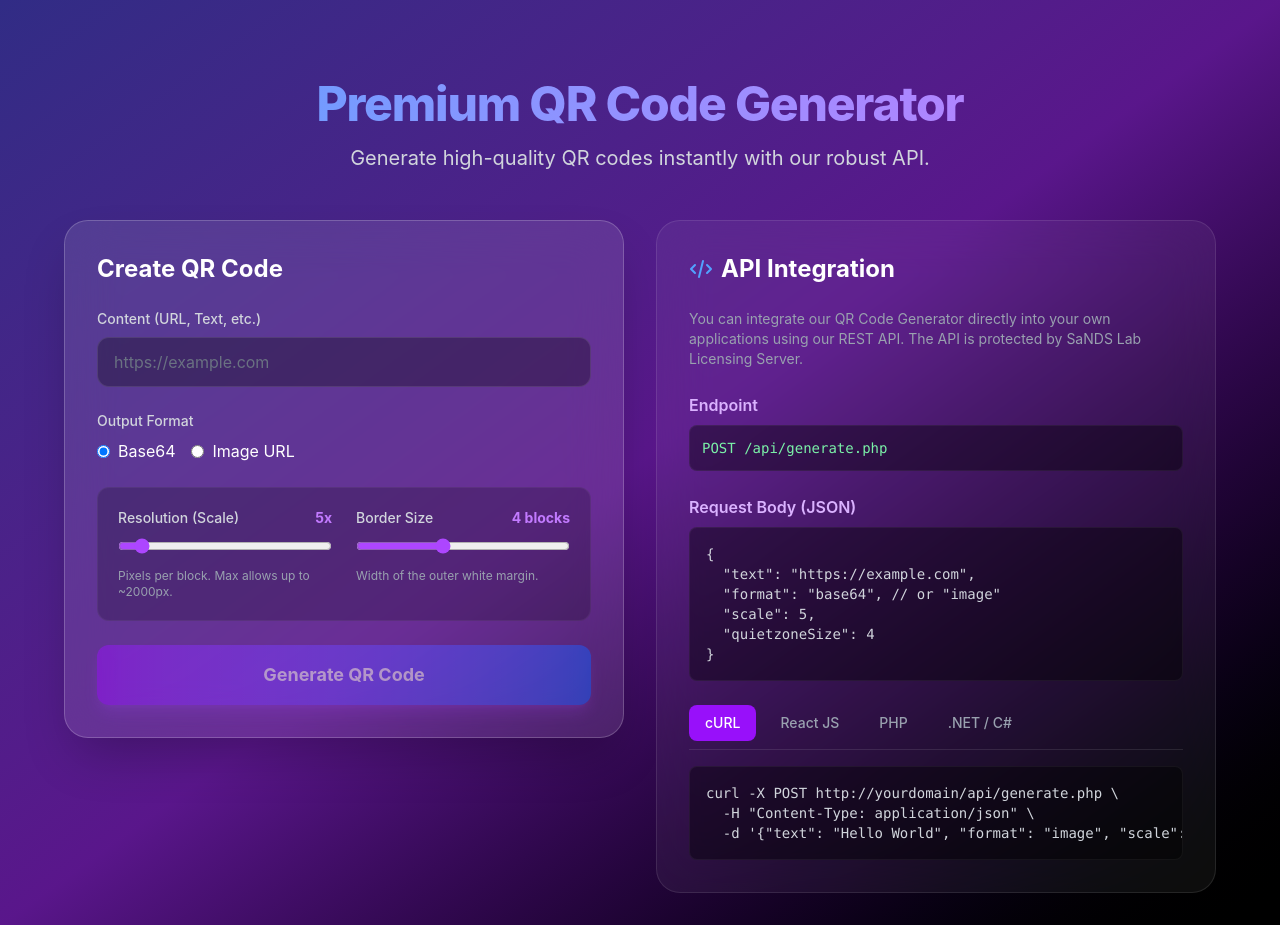
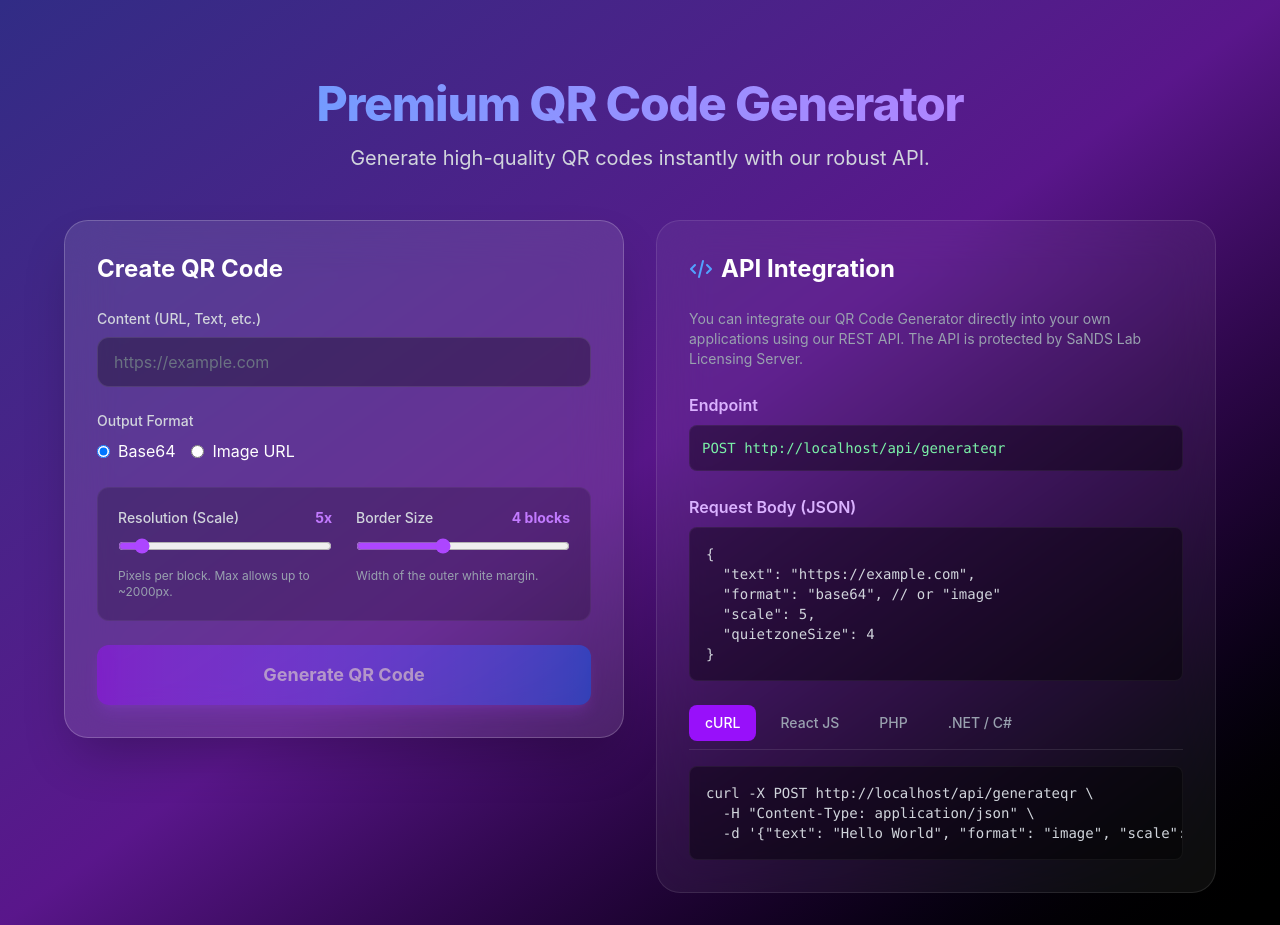
Before and after one commit to ajitsands/qrgeneratot, a React app in the folder frontend/: page / in a window 1280 px wide. Built offline with nearby package versions, Linux system fonts and the light colour scheme; the HTML template or start-up script is replaced by a standard one.

Commit message:
Add extensionless API routes and dynamic full URLs

```diff
--- a/frontend/src/App.jsx
+++ b/frontend/src/App.jsx
@@ -25,7 +25,7 @@ function App() {
     setActivationMessage(null)
 
     try {
-      const response = await fetch('api/generate.php', {
+      const response = await fetch('api/generateqr', {
         method: 'POST',
         headers: {
           'Content-Type': 'application/json',
@@ -57,7 +57,7 @@ function App() {
     setActivationMessage(null)
 
     try {
-      const response = await fetch('api/activate.php', {
+      const response = await fetch('api/activate', {
         method: 'POST',
         headers: {
           'Content-Type': 'application/json',
@@ -251,7 +251,7 @@ function App() {
               <div className="space-y-2">
                 <h3 className="font-semibold text-purple-300">Endpoint</h3>
                 <code className="block p-3 bg-black/40 rounded-lg text-sm text-green-300 font-mono border border-white/5">
-                  POST /api/generate.php
+                  POST {window.location.origin}/api/generateqr
                 </code>
               </div>
 
@@ -284,12 +284,12 @@ function App() {
 
                 <div className="relative">
                   <pre className="p-4 bg-black/40 rounded-lg text-sm text-gray-300 font-mono overflow-x-auto border border-white/5">
-                    {activeTab === 'curl' && `curl -X POST http://yourdomain/api/generate.php \\
+                    {activeTab === 'curl' && `curl -X POST ${window.location.origin}/api/generateqr \\
   -H "Content-Type: application/json" \\
   -d '{"text": "Hello World", "format": "image", "scale": ${scale}, "quietzoneSize": ${quietzoneSize}}'`}
 
                     {activeTab === 'react' && `const generateQR = async () => {
-  const response = await fetch('http://yourdomain/api/generate.php', {
+  const response = await fetch('${window.location.origin}/api/generateqr', {
     method: 'POST',
     headers: { 'Content-Type': 'application/json' },
     body: JSON.stringify({
@@ -312,7 +312,7 @@ $payload = json_encode([
     'quietzoneSize' => ${quietzoneSize}
 ]);
 
-$ch = curl_init('http://yourdomain/api/generate.php');
+$ch = curl_init('${window.location.origin}/api/generateqr');
 curl_setopt($ch, CURLOPT_RETURNTRANSFER, true);
 curl_setopt($ch, CURLINFO_HEADER_OUT, true);
 curl_setopt($ch, CURLOPT_POST, true);
@@ -342,7 +342,7 @@ class Program
         var json = "{\\"text\\":\\"Hello World\\",\\"format\\":\\"base64\\",\\"scale\\":${scale},\\"quietzoneSize\\":${quietzoneSize}}";
         var content = new StringContent(json, Encoding.UTF8, "application/json");
 
-        var response = await client.PostAsync("http://yourdomain/api/generate.php", content);
+        var response = await client.PostAsync("${window.location.origin}/api/generateqr", content);
         var result = await response.Content.ReadAsStringAsync();
 
         Console.WriteLine(result);
```
Also changed, not shown: 2 other files (tests, documents, lock files or other folders).
